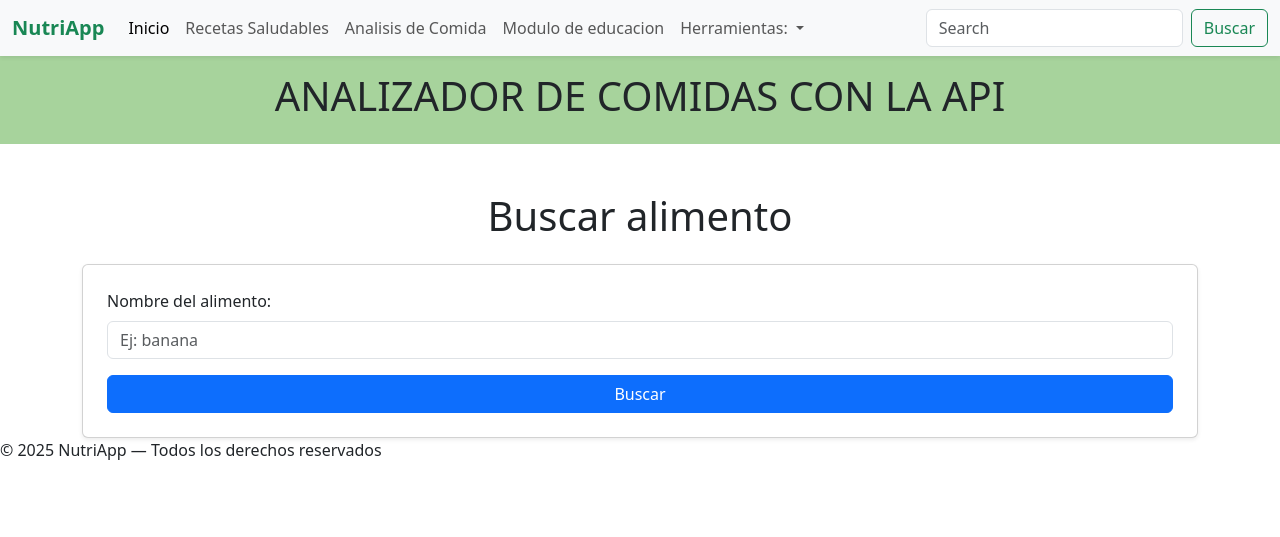
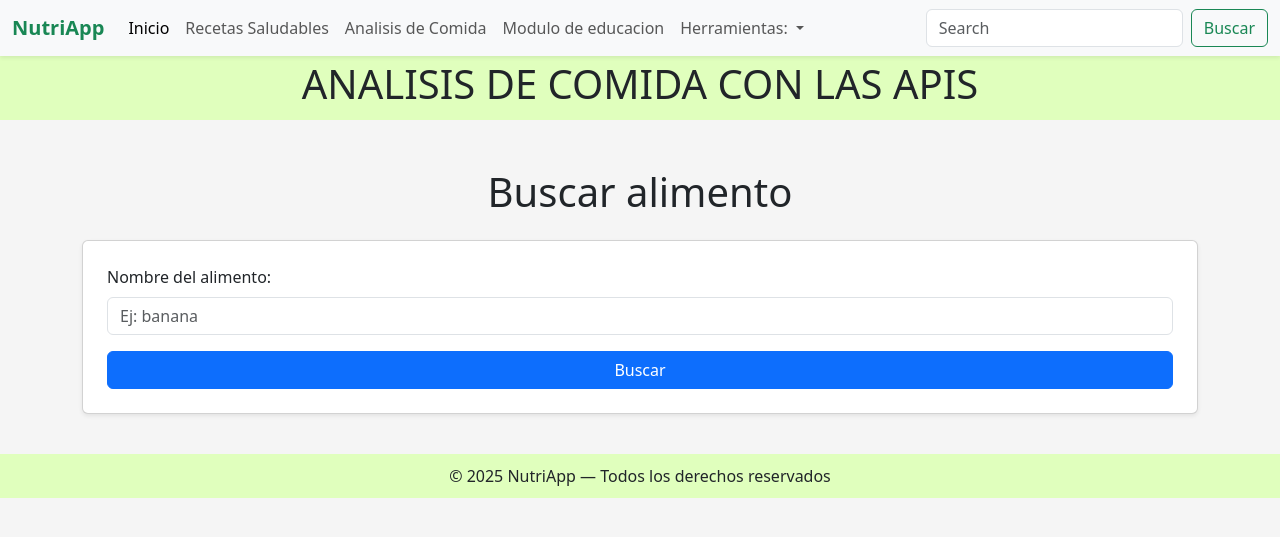
Before and after one commit to Camacho-Zamora-Adrian-Eduardo/Proyecto, a Flask app: page /analisisdecomida in a window 1280 px wide. Shown: the top 537 px of the page. Run offline with Flask 3, Linux system fonts and the light colour scheme.

Commit message:
api casi terminada

```diff
--- a/templates/analisis.html
+++ b/templates/analisis.html
@@ -7,13 +7,26 @@ Analizador de comida
 
 {% block contenido %}
 
+    <style>
+    body {
+        background-color: #f5f5f5;
+    }
+    footer {
+        background-color: #e0ffbd;
+        text-align: center;
+        padding: 10px;
+        margin-top: 40px;
+        font-weight: 500;
+    }
+    </style>
+</head>
+<body>
 
-
-<div class="row">
-    <div class="col-12 p-3" style="background-color: #a7d39c">
-        <h1 class="text-center">ANALIZADOR DE COMIDAS CON LA API</h1>
-    </div>
-</div>
+        <div class="row">
+            <div class="col-12 p-1"  style="background-color: #e0ffbd">
+                <h1 class="text-center">ANALISIS DE COMIDA CON LAS APIS</h1>
+            </div>
+        </div>
 
 <div class="container mt-5">
     <h1 class="text-center mb-4">Buscar alimento</h1>
```
